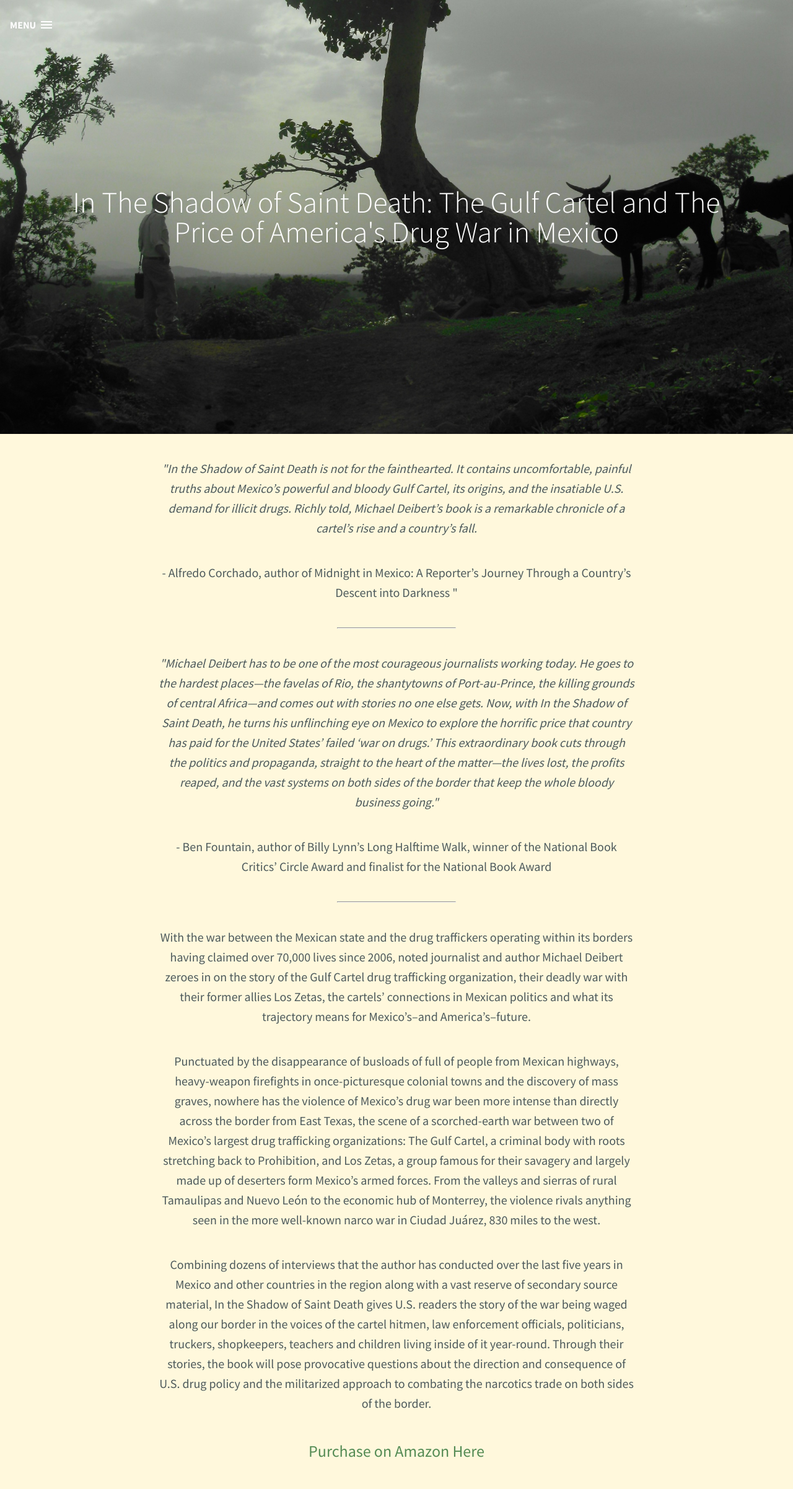
After one commit to bikio/mdeib, a PHP site: page /shadow.html in a window 1280 px wide. The commit adds this page. Shown: the whole page at 62% size. Run offline with PHP 8.4, Linux system fonts and the light colour scheme.

Commit message:
book content heroku check

```diff
--- a/css/style.css
+++ b/css/style.css
@@ -25,6 +25,19 @@ a {
   text-decoration: none;
 }
 
+hr {
+  width: 25%;
+}
+
+/*.small-hr {
+  width: 5%;
+  margin-top: -1em;
+  margin-bottom: -1em;
+}*/
+.buy a {
+  color: #548B54;
+  font-size: 1.3em;
+}
 /* --------------------------------
 
 Modules - reusable parts of our design
@@ -376,6 +389,8 @@ html, body {
   }
 }
 
+
+
 .cd-intro {
   position: relative;
   height: 100%;
--- a/home.html
+++ b/home.html
@@ -32,7 +32,7 @@
 		<ul class="cd-primary-nav">
 			<li class="cd-label">Books</li>
 
-			<li><a href="#0">In The Shadow of Saint Death: The Gulf Cartel and The Price of America's Drug War in Mexico</a></li>
+			<li><a href="shadow.html">In The Shadow of Saint Death: The Gulf Cartel and The Price of America's Drug War in Mexico</a></li>
 			<li><a href="#0">The Democratic Republic of Congo: Between Hope and Despair</a></li>
 			<li><a href="#0">Notes from the Last Testament: The Struggle For Haiti</a></li>
 
--- /dev/null
+++ b/shadow.html
@@ -0,0 +1,90 @@
+<!doctype html>
+<html lang="en" class="no-js">
+<head>
+  <meta charset="UTF-8">
+  <meta name="viewport" content="width=device-width, initial-scale=1">
+
+  <link href='http://fonts.googleapis.com/css?family=Source+Sans+Pro:300,400,700' rel='stylesheet' type='text/css'>
+
+  <link rel="stylesheet" href="css/reset.css"> <!-- CSS reset -->
+  <link rel="stylesheet" href="css/style.css"> <!-- Resource style -->
+  <script src="js/modernizr.js"></script> <!-- Modernizr -->
+
+  <title> The Official Website of Author Michael Deibert </title>
+</head>
+<body>
+  <header class="cd-header">
+    <!-- <div class="cd-logo"><a href="#0"><img src="img/face.jpg" alt="Logo"></a></div>
+ -->
+    <!-- <nav>
+      <ul class="cd-secondary-nav">
+        <li><a href="#0">Log In</a></li>
+        <li><a href="#0">Register</a></li>
+      </ul>
+    </nav>  --><!-- cd-nav -->
+
+    <a class="cd-primary-nav-trigger" href="#0">
+      <span class="cd-menu-text">Menu</span><span class="cd-menu-icon"></span>
+    </a> <!-- cd-primary-nav-trigger -->
+  </header>
+
+  <nav>
+    <ul class="cd-primary-nav">
+      <li class="cd-label">Books</li>
+
+      <li><a href="#0">In The Shadow of Saint Death: The Gulf Cartel and The Price of America's Drug War in Mexico</a></li>
+      <li><a href="#0">The Democratic Republic of Congo: Between Hope and Despair</a></li>
+      <li><a href="#0">Notes from the Last Testament: The Struggle For Haiti</a></li>
+
+      <li class="cd-label">More</li>
+
+      <li><a href="#0">Bio</a></li>
+      <li><a href="#0">Events</a></li>
+      <li><a href="#0">Photos</a></li>
+
+      <li class="cd-label">Follow Michael</li>
+
+      <li class="cd-social cd-facebook"><a href="#0">Facebook</a></li>
+      <li class="cd-social cd-twitter"><a href="#0">Twitter</a></li>
+    </ul>
+  </nav>
+
+  <section class="cd-intro">
+    <h1>In The Shadow of Saint Death: The Gulf Cartel and The Price of America's Drug War in Mexico</h1>
+  </section>
+
+  <main class="cd-main-content">
+    <div class="cd-container">
+      <p class="cd-main-content-intro">
+        "In the Shadow of Saint Death is not for the fainthearted. It contains uncomfortable, painful truths about Mexico’s powerful and bloody Gulf Cartel, its origins, and the insatiable U.S. demand for illicit drugs. Richly told, Michael Deibert’s book is a remarkable chronicle of a cartel’s rise and a country’s fall.
+      </p>
+      <p>
+      - Alfredo Corchado, author of Midnight in Mexico: A Reporter’s Journey Through a Country’s Descent into Darkness "
+    </p>
+<hr>
+      <p class="cd-main-content-intro">
+        "Michael Deibert has to be one of the most courageous journalists working today. He goes to the hardest places—the favelas of Rio, the shantytowns of Port-au-Prince, the killing grounds of central Africa—and comes out with stories no one else gets. Now, with In the Shadow of Saint Death, he turns his unflinching eye on Mexico to explore the horrific price that country has paid for the United States’ failed ‘war on drugs.’ This extraordinary book cuts through the politics and propaganda, straight to the heart of the matter—the lives lost, the profits reaped, and the vast systems on both sides of the border that keep the whole bloody business going."
+      </p>
+      <p>
+        - Ben Fountain, author of Billy Lynn’s Long Halftime Walk, winner of the National Book Critics’ Circle Award and finalist for the National Book Award
+      </p>
+      <hr>
+      <p>
+
+With the war between the Mexican state and the drug traffickers operating within its borders having claimed over 70,000 lives since 2006, noted journalist and author Michael Deibert zeroes in on the story of the Gulf Cartel drug trafficking organization, their deadly war with their former allies Los Zetas, the cartels’ connections in Mexican politics and what its trajectory means for Mexico’s–and America’s–future.
+<!-- <hr class="small-hr">
+ --><p>
+Punctuated by the disappearance of busloads of full of people from Mexican highways, heavy-weapon firefights in once-picturesque colonial towns and the discovery of mass graves, nowhere has the violence of Mexico’s drug war been more intense than directly across the border from East Texas, the scene of a scorched-earth war between two of Mexico’s largest drug trafficking organizations: The Gulf Cartel, a criminal body with roots stretching back to Prohibition, and Los Zetas, a group famous for their savagery and largely made up of deserters form Mexico’s armed forces. From the valleys and sierras of rural Tamaulipas and Nuevo León to the economic hub of Monterrey, the violence rivals anything seen in the more well-known narco war in Ciudad Juárez, 830 miles to the west.
+</p>
+<!-- <hr class="small-hr">
+ --><p>
+Combining dozens of interviews that the author has conducted over the last five years in Mexico and other countries in the region along with a vast reserve of secondary source material, In the Shadow of Saint Death gives U.S. readers the story of the war being waged along our border in the voices of the cartel hitmen, law enforcement officials, politicians, truckers, shopkeepers, teachers and children living inside of it year-round. Through their stories, the book will pose provocative questions about the direction and consequence of U.S. drug policy and the militarized approach to combating the narcotics trade on both sides of the border.
+      </p>
+      <p class= "buy"><a href="http://www.amazon.com/In-Shadow-Saint-Death-Americas/dp/076279125X"> Purchase on Amazon Here</a> </p>
+
+    </div>
+  </main>
+<script src="js/jquery-2.1.1.js"></script>
+<script src="js/main.js"></script> <!-- Resource jQuery -->
+</body>
+</html>
```
